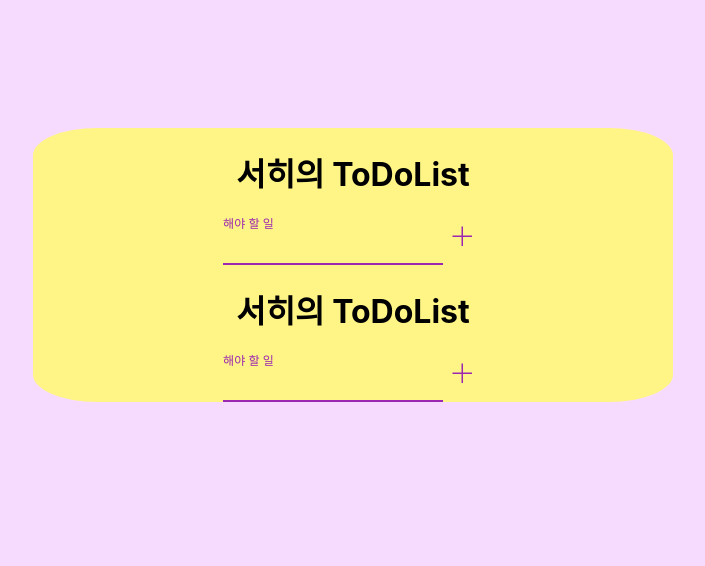
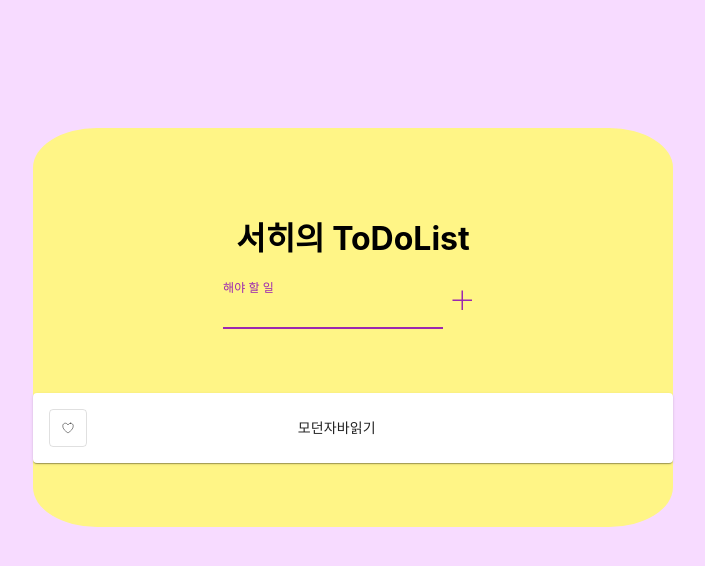
Before and after one commit to Happhee/HAPPY-TO-DO, a React (Create React App) app in the folder client/: page / in a window 1280 px wide. Shown: the top 566 px of the page, without its empty margins (287-992 px from the left). Built offline with nearby package versions, Linux system fonts and the light colour scheme.

Commit message:
[ADD] 리덕스로 상태 업데이트 추가

```diff
--- a/client/src/App.css
+++ b/client/src/App.css
@@ -16,42 +16,10 @@
   margin-top: 10%;
   margin-bottom: 10%;
 
+  padding-top: 5%;
+  padding-bottom: 5%;
 
   display: flex;
   flex-direction: column;
 
 }
-.App-logo {
-  height: 40vmin;
-  pointer-events: none;
-}
-
-@media (prefers-reduced-motion: no-preference) {
-  .App-logo {
-    animation: App-logo-spin infinite 20s linear;
-  }
-}
-
-.App-header {
-  background-color: #282c34;
-  min-height: 100vh;
-  display: flex;
-  flex-direction: column;
-  align-items: center;
-  justify-content: center;
-  font-size: calc(10px + 2vmin);
-  color: white;
-}
-
-.App-link {
-  color: #61dafb;
-}
-
-@keyframes App-logo-spin {
-  from {
-    transform: rotate(0deg);
-  }
-  to {
-    transform: rotate(360deg);
-  }
-}
--- a/client/src/components/DisplayTodoList.js
+++ b/client/src/components/DisplayTodoList.js
@@ -1,22 +1,66 @@
 import React, { useState } from 'react';
-import TextField from '@mui/material/TextField';
-import { IconButton } from '@mui/material';
-import { VscAdd } from 'react-icons/vsc';
+
+import Table from '@mui/material/Table';
+import TableBody from '@mui/material/TableBody';
+import TableCell, { tableCellClasses } from '@mui/material/TableCell';
+import { styled } from '@mui/material/styles';
+import TableContainer from '@mui/material/TableContainer';
+import TableRow from '@mui/material/TableRow';
+import Paper from '@mui/material/Paper';
+import { IoHeartOutline } from "react-icons/io5";
+import ToggleButton from '@mui/material/ToggleButton';
+
+const StyledHeartButtonCell = styled(TableCell)(({ theme }) => ({
+    [`&.${tableCellClasses.head}`]: {
+        backgroundColor: theme.palette.common.black,
+        color: theme.palette.common.white,
+    },
+    [`&.${tableCellClasses.body}`]: {
+
+    },
+}));
+
+const StyledTextCell = styled(TableCell)(({ theme }) => ({
+
+    [`&.${tableCellClasses.body}`]: {
+        textAlign: 'start',
+    },
+
+}));
+
+
+
 
 function DisplayTodoList(props) {
-    let [todoText, setTodoText] = useState('');
+
     return (
-        <div>
-            <TextField label="해야 할 일" variant="standard" color="secondary" focused
-                value={todoText} onChange={function (e) {
-                    setTodoText(e.target.value);
-                }} />
-            <IconButton color="secondary" onClick={function () {
-                props.onClick(todoText)
-            }}>
-                <VscAdd />
-            </IconButton>
-        </div>
+        <TableContainer component={Paper}>
+            <Table aria-label="simple table">
+                <TableBody>
+                    {props.todoList.todoList.map((todoThing) => (
+                        <TableRow
+                            key={todoThing.todoText}
+                            sx={{ '&:last-child td, &:last-child th': { border: 0 } }}>
+                            <StyledHeartButtonCell component="th" scope="row">
+                                <ToggleButton
+                                    value="check"
+                                    selected={todoThing.selected}
+                                    onChange={() => {
+
+                                    }}>
+                                    <IoHeartOutline />
+                                </ToggleButton>
+                            </StyledHeartButtonCell>
+
+                            <StyledTextCell align="right">
+                                {todoThing.todoText}
+                            </StyledTextCell>
+
+                        </TableRow>
+                    ))}
+                </TableBody>
+            </Table>
+        </TableContainer>
     )
 
 }
--- a/client/src/components/DisplayTodoListRoot.js
+++ b/client/src/components/DisplayTodoListRoot.js
@@ -1,10 +1,10 @@
 import React from 'react';
-import DisplayTodoList from './DisplayTodoList';
+import DisplayTodoList from '../containers/DisplayTodoList';
+import '../css/DisplayTodoListRoot.css';
 
 function DisplayTodoListRoot() {
     return (
-        <div >
-            <h1>서히의 ToDoList</h1>
+        <div className="displayTodoListRoot">
             <DisplayTodoList></DisplayTodoList>
         </div>
     )
--- /dev/null
+++ b/client/src/containers/DisplayTodoList.js
@@ -0,0 +1,10 @@
+import DisplayTodoList from '../components/DisplayTodoList';
+import { connect } from 'react-redux';
+
+function mapReduxStateToReactProps(state) {
+    return {
+        todoList: state.todoList
+    }
+
+}
+export default connect(mapReduxStateToReactProps)(DisplayTodoList);
--- /dev/null
+++ b/client/src/css/DisplayTodoListRoot.css
@@ -0,0 +1,4 @@
+.displayTodoListRoot{
+
+    margin-top: 10%;
+}
--- a/client/src/reducers/todoList.js
+++ b/client/src/reducers/todoList.js
@@ -1,7 +1,7 @@
 import * as types from '../actions/types';
 
 const initialState = {
-    todoList: []
+    todoList: [{ selected: false, todoText: '모던자바읽기' }]
 };
 
 
@@ -13,11 +13,10 @@ export default function todoList(state = initialState, action) {
 
             return {
                 ...state.todoList,
-                todoList: [...state.todoList, action.payload]
+                todoList: [...state.todoList, { selected: false, todoText: action.payload }]
             };
             break;
     }
 
     return state;
-
 }
```
